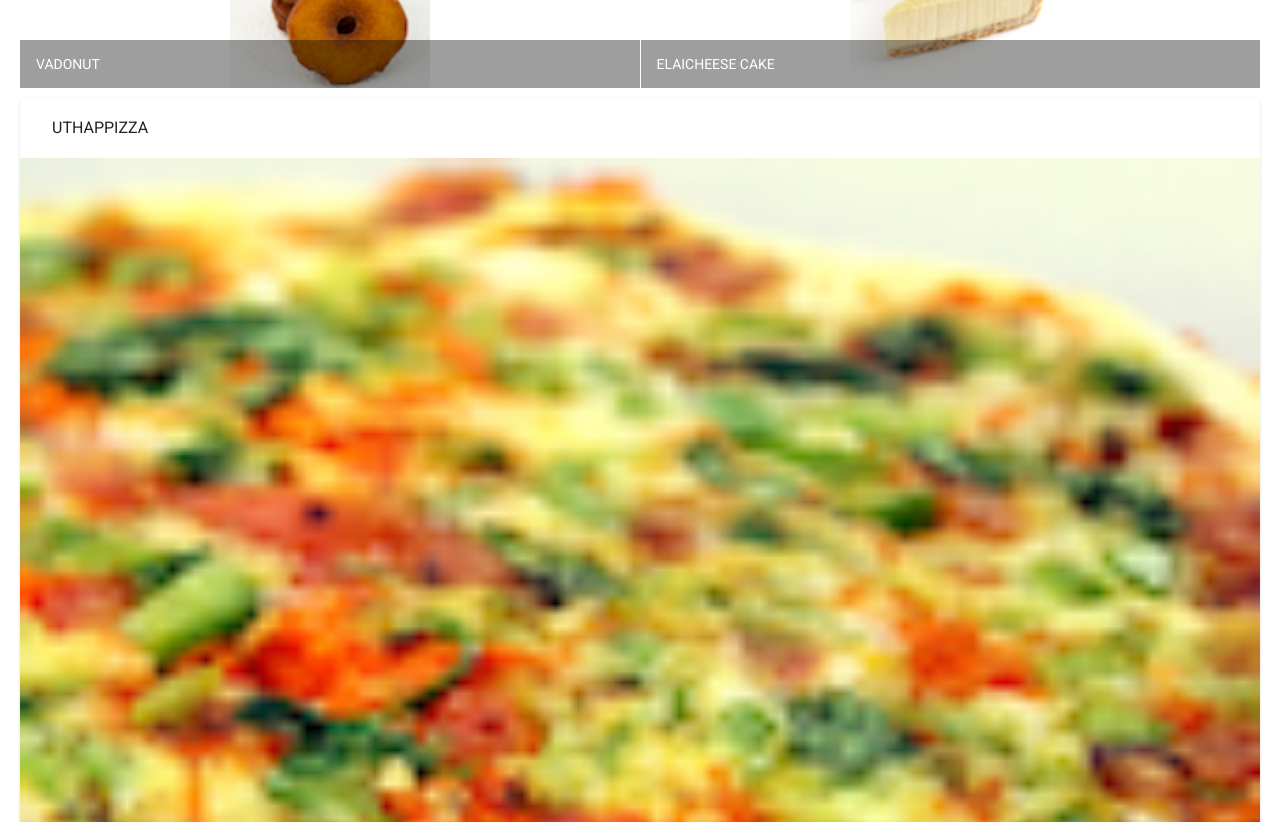
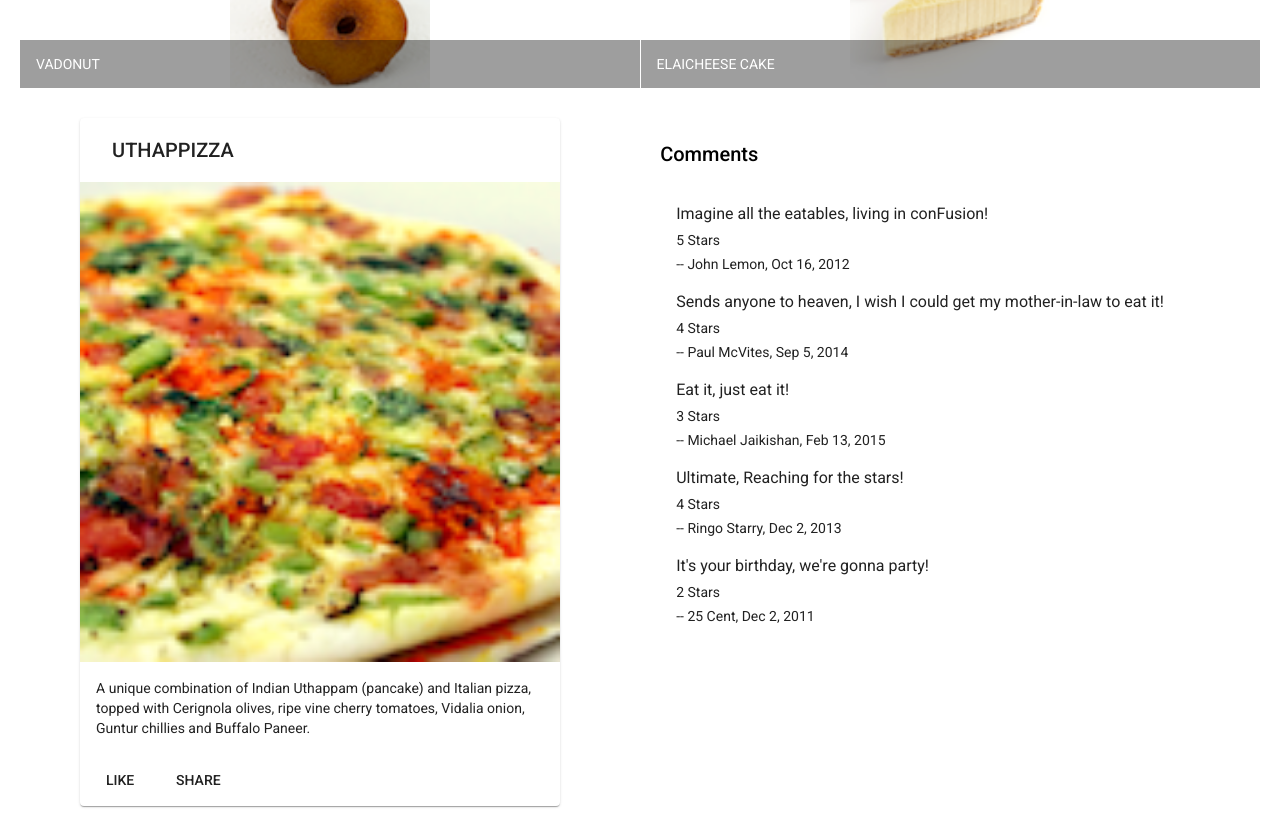
Before and after one commit to mehilshah6/coursera-full-stack-angular, an Angular app: page / in a window 1280 px wide. Shown: the part 460-1282 px from the top of the page. Built offline with nearby package versions, Linux system fonts and the light colour scheme.

Commit message:
Week 1 Assignment - Dish Detail Component

```diff
--- a/src/app/app.module.ts
+++ b/src/app/app.module.ts
@@ -11,11 +11,13 @@
 import { MatGridListModule } from '@angular/material/grid-list';
 import { MatCardModule } from '@angular/material/card';
 import { MatButtonModule } from '@angular/material/button';
+import { DishdetailComponent } from './dishdetail/dishdetail.component';
 
 @NgModule({
   declarations: [
     AppComponent,
-    MenuComponent
+    MenuComponent,
+    DishdetailComponent
   ],
   imports: [
     FlexLayoutModule,
--- /dev/null
+++ b/src/app/dishdetail/dishdetail.component.html
@@ -0,0 +1,44 @@
+<div class="container"
+fxLayout="row"
+fxLayout.sm="column"
+fxLayout.xs="column"
+fxLayoutAlign.gt-md="space-around center"
+fxLayoutGap.xs="0">
+
+<div fxFlex="40">
+    <div fxFlex *ngIf = "dish">
+        <mat-card>
+            <mat-card-header>
+                <mat-card-title>
+                    <h2>{{dish.name | uppercase}}</h2>
+                </mat-card-title>
+            </mat-card-header>
+            <img mat-card-image src = {{dish.image}} alt = {{dish.name}}>
+            <mat-card-content>
+                <p>{{dish.description}}</p>
+            </mat-card-content>
+            <mat-card-actions>
+                <button mat-button>LIKE</button>
+                <button mat-button>SHARE</button>
+            </mat-card-actions>
+        </mat-card>
+    </div>
+</div>
+
+<div fxFlexAlign="start">
+    <div class="container">
+        <div *ngIf="dish">
+            <div>
+                <h2>Comments</h2>
+            </div>
+            <mat-list *ngIf="dish">
+                <mat-list-item *ngFor="let comment of dish.comments">
+                    <h3 matLine>{{comment.comment}}</h3>
+                    <h4 matLine>{{comment.rating}} Stars</h4>
+                    <h4 matLine>-- {{comment.author}}, {{comment.date | date : 'mediumDate'}}</h4>
+                </mat-list-item>
+            </mat-list>
+        </div>
+    </div>
+
+</div>
--- /dev/null
+++ b/src/app/dishdetail/dishdetail.component.ts
@@ -0,0 +1,61 @@
+import { Component, OnInit } from '@angular/core';
+
+const DISH = {
+  id: '0',
+  name: 'Uthappizza',
+  image: '/assets/images/uthappizza.png',
+  category: 'mains',
+  featured: true,
+  label: 'Hot',
+  price: '4.99',
+  // tslint:disable-next-line:max-line-length
+  description: 'A unique combination of Indian Uthappam (pancake) and Italian pizza, topped with Cerignola olives, ripe vine cherry tomatoes, Vidalia onion, Guntur chillies and Buffalo Paneer.',
+  comments: [
+       {
+           rating: 5,
+           comment: 'Imagine all the eatables, living in conFusion!',
+           author: 'John Lemon',
+           date: '2012-10-16T17:57:28.556094Z'
+       },
+       {
+           rating: 4,
+           comment: 'Sends anyone to heaven, I wish I could get my mother-in-law to eat it!',
+           author: 'Paul McVites',
+           date: '2014-09-05T17:57:28.556094Z'
+       },
+       {
+           rating: 3,
+           comment: 'Eat it, just eat it!',
+           author: 'Michael Jaikishan',
+           date: '2015-02-13T17:57:28.556094Z'
+       },
+       {
+           rating: 4,
+           comment: 'Ultimate, Reaching for the stars!',
+           author: 'Ringo Starry',
+           date: '2013-12-02T17:57:28.556094Z'
+       },
+       {
+           rating: 2,
+           comment: 'It\'s your birthday, we\'re gonna party!',
+           author: '25 Cent',
+           date: '2011-12-02T17:57:28.556094Z'
+       }
+   ]
+};
+
+@Component({
+  selector: 'app-dishdetail',
+  templateUrl: './dishdetail.component.html',
+  styleUrls: ['./dishdetail.component.scss']
+})
+export class DishdetailComponent implements OnInit {
+
+  dish = DISH;
+
+  constructor() { }
+
+  ngOnInit(): void {
+  }
+
+}
--- a/src/app/menu/menu.component.html
+++ b/src/app/menu/menu.component.html
@@ -10,27 +10,12 @@
             <mat-grid-tile *ngFor = "let dish of dishes">
                 <img height = "200px" src={{dish.image}} alt={{dish.name}}>
                 <mat-grid-tile-footer>
-                <h1 matLine>{{ dish.name | uppercase}}</h1>
+                    <h1 matLine>{{ dish.name | uppercase}}</h1>
                 </mat-grid-tile-footer>
             </mat-grid-tile>
         </mat-grid-list>
     </div>
 
-    <div fxFlex *ngIf = "selectedDish">
-        <mat-card>
-            <mat-card-header>
-                <mat-card-title>
-                    <h3>{{selectedDish.name | uppercase}}</h3>
-                </mat-card-title>
-            </mat-card-header>
-            <img mat-card-image src = {{selectedDish.image}} alt = {{selectedDish.name}}>
-            <mat-card-content>
-                <p>{{selectedDish.description}}</p>
-            </mat-card-content>
-            <mat-card-actions>
-                <button mat-button>LIKE</button>
-                <button mat-button>SHARE</button>
-            </mat-card-actions>
-        </mat-card>
-    </div>
+    <app-dishdetail></app-dishdetail>
+
 </div>
--- a/src/index.html
+++ b/src/index.html
@@ -5,7 +5,6 @@
   <title>ConFusion</title>
   <base href="/">
   <meta name="viewport" content="width=device-width, initial-scale=1">
-  <link rel="icon" type="image/x-icon" href="favicon.ico">
   <link rel="preconnect" href="https://fonts.gstatic.com">
   <link href="https://fonts.googleapis.com/css2?family=Roboto:wght@300;400;500&display=swap" rel="stylesheet">
   <link href="https://fonts.googleapis.com/icon?family=Material+Icons" rel="stylesheet">
```
Also changed, not shown: src/app/dishdetail/dishdetail.component.scss (added), 2 other files (tests, documents, lock files or other folders).
